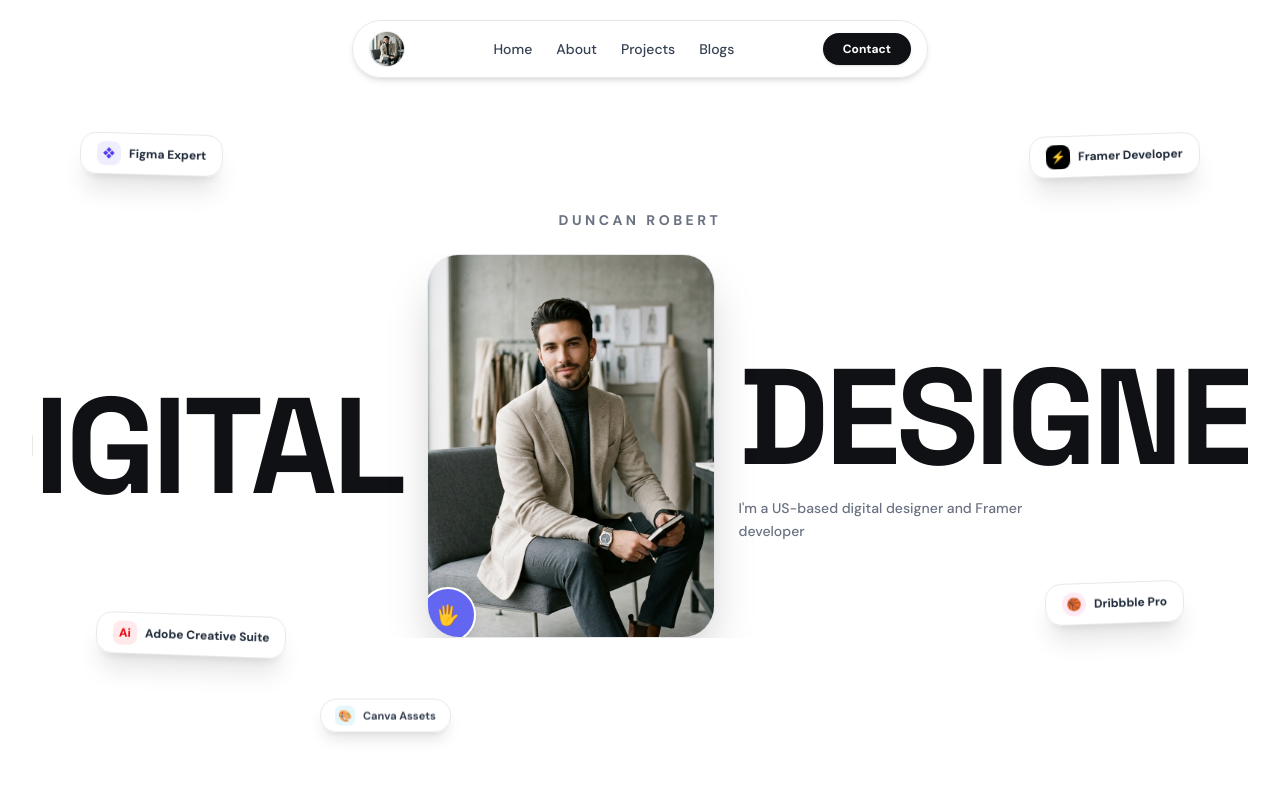
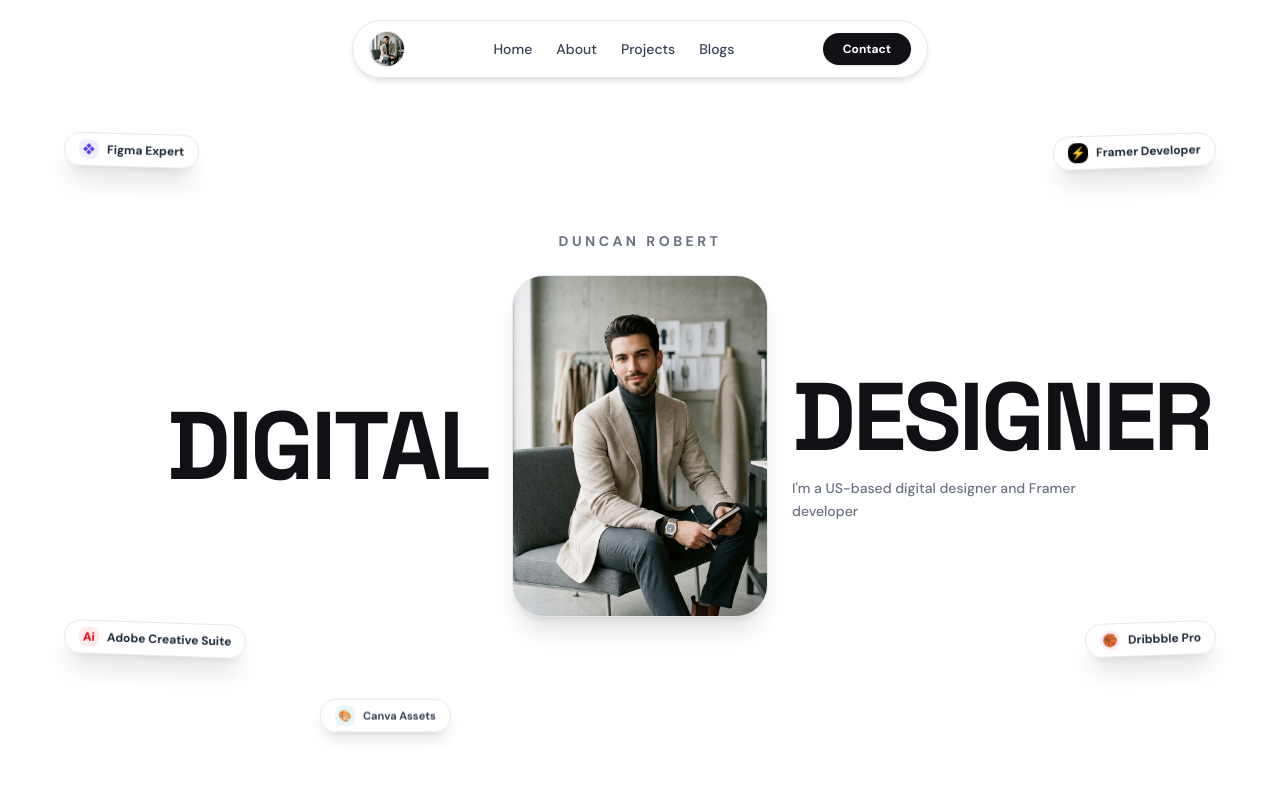
Before and after one commit to aeropeak26/Nivetha_portfolio, a Next.js app: page / in a window 1280 px wide. Shown: the top 800 px of the page. Built offline with nearby package versions, Linux system fonts and the light colour scheme.

Commit message:
fix: adjust hero typography font sizing so DIGITAL and DESIGNER fit 100% visible on full screen without overflow, and remove hand icon

```diff
--- a/src/components/PortaviaContact.tsx
+++ b/src/components/PortaviaContact.tsx
@@ -26,7 +26,7 @@ export default function PortaviaContact() {
 
         <div className="grid grid-cols-1 lg:grid-cols-12 gap-12 items-start">
 
-          {/* Left Portrait Column with Floating Hand Badge */}
+          {/* Left Portrait Column */}
           <motion.div
             initial={{ opacity: 0, x: -30 }}
             whileInView={{ opacity: 1, x: 0 }}
@@ -40,16 +40,6 @@ export default function PortaviaContact() {
                 fill
                 className="object-cover"
               />
-
-              {/* Interactive Floating Badge */}
-              <motion.div
-                animate={{ y: [0, -6, 0] }}
-                transition={{ repeat: Infinity, duration: 3 }}
-                className="absolute bottom-4 left-4 w-14 h-14 rounded-full bg-[#6366F1] text-white flex flex-col items-center justify-center font-bold shadow-lg border-2 border-white cursor-pointer text-xs"
-              >
-                <span>Hi</span>
-                <span className="text-[10px]">🖐️</span>
-              </motion.div>
             </div>
           </motion.div>
 
--- a/src/components/PortaviaHero.tsx
+++ b/src/components/PortaviaHero.tsx
@@ -2,11 +2,10 @@
 
 import Image from "next/image";
 import { motion } from "framer-motion";
-import { Sparkles, Layers, Paintbrush, Palette, Compass } from "lucide-react";
 
 export default function PortaviaHero() {
   return (
-    <section id="hero" className="min-h-screen pt-28 pb-16 px-4 flex flex-col justify-center items-center relative overflow-hidden bg-white text-[#0F1115]">
+    <section id="hero" className="min-h-screen pt-28 pb-16 px-4 sm:px-6 flex flex-col justify-center items-center relative overflow-hidden bg-white text-[#0F1115]">
 
       {/* Floating Design Tool Icons / Badges in Empty Spaces */}
 
@@ -14,9 +13,9 @@ export default function PortaviaHero() {
       <motion.div
         animate={{ y: [0, -12, 0], rotate: [-2, 2, -2] }}
         transition={{ duration: 5, repeat: Infinity, ease: "easeInOut" }}
-        className="absolute top-36 left-4 sm:left-12 lg:left-20 z-20 hidden sm:flex items-center gap-2 px-4 py-2 rounded-2xl bg-white/90 backdrop-blur-md border border-gray-200 shadow-xl text-xs font-bold text-gray-800"
+        className="absolute top-36 left-4 sm:left-10 lg:left-16 z-20 hidden sm:flex items-center gap-2 px-3.5 py-1.5 rounded-2xl bg-white/90 backdrop-blur-md border border-gray-200 shadow-xl text-xs font-bold text-gray-800"
       >
-        <div className="w-6 h-6 rounded-lg bg-indigo-500/10 text-indigo-600 flex items-center justify-center font-black">
+        <div className="w-5 h-5 rounded-lg bg-indigo-500/10 text-indigo-600 flex items-center justify-center font-black">
           ❖
         </div>
         <span>Figma Expert</span>
@@ -26,9 +25,9 @@ export default function PortaviaHero() {
       <motion.div
         animate={{ y: [0, 10, 0], rotate: [2, -2, 2] }}
         transition={{ duration: 6, repeat: Infinity, ease: "easeInOut", delay: 1 }}
-        className="absolute bottom-36 left-6 sm:left-16 lg:left-24 z-20 hidden md:flex items-center gap-2 px-4 py-2 rounded-2xl bg-white/90 backdrop-blur-md border border-gray-200 shadow-xl text-xs font-bold text-gray-800"
+        className="absolute bottom-36 left-4 sm:left-10 lg:left-16 z-20 hidden md:flex items-center gap-2 px-3.5 py-1.5 rounded-2xl bg-white/90 backdrop-blur-md border border-gray-200 shadow-xl text-xs font-bold text-gray-800"
       >
-        <div className="w-6 h-6 rounded-lg bg-red-500/10 text-red-600 flex items-center justify-center font-black">
+        <div className="w-5 h-5 rounded-lg bg-red-500/10 text-red-600 flex items-center justify-center font-black">
           Ai
         </div>
         <span>Adobe Creative Suite</span>
@@ -38,9 +37,9 @@ export default function PortaviaHero() {
       <motion.div
         animate={{ y: [0, -10, 0], rotate: [2, -2, 2] }}
         transition={{ duration: 4.5, repeat: Infinity, ease: "easeInOut", delay: 0.5 }}
-        className="absolute top-36 right-4 sm:right-12 lg:right-20 z-20 hidden sm:flex items-center gap-2 px-4 py-2 rounded-2xl bg-white/90 backdrop-blur-md border border-gray-200 shadow-xl text-xs font-bold text-gray-800"
+        className="absolute top-36 right-4 sm:right-10 lg:right-16 z-20 hidden sm:flex items-center gap-2 px-3.5 py-1.5 rounded-2xl bg-white/90 backdrop-blur-md border border-gray-200 shadow-xl text-xs font-bold text-gray-800"
       >
-        <div className="w-6 h-6 rounded-lg bg-black text-white flex items-center justify-center font-black text-xs">
+        <div className="w-5 h-5 rounded-lg bg-black text-white flex items-center justify-center font-black text-xs">
           ⚡
         </div>
         <span>Framer Developer</span>
@@ -50,9 +49,9 @@ export default function PortaviaHero() {
       <motion.div
         animate={{ y: [0, 12, 0], rotate: [-2, 2, -2] }}
         transition={{ duration: 5.5, repeat: Infinity, ease: "easeInOut", delay: 1.5 }}
-        className="absolute bottom-44 right-6 sm:right-16 lg:right-24 z-20 hidden md:flex items-center gap-2 px-4 py-2 rounded-2xl bg-white/90 backdrop-blur-md border border-gray-200 shadow-xl text-xs font-bold text-gray-800"
+        className="absolute bottom-36 right-4 sm:right-10 lg:right-16 z-20 hidden md:flex items-center gap-2 px-3.5 py-1.5 rounded-2xl bg-white/90 backdrop-blur-md border border-gray-200 shadow-xl text-xs font-bold text-gray-800"
       >
-        <div className="w-6 h-6 rounded-full bg-pink-500/10 text-pink-600 flex items-center justify-center font-black text-xs">
+        <div className="w-5 h-5 rounded-full bg-pink-500/10 text-pink-600 flex items-center justify-center font-black text-xs">
           🏀
         </div>
         <span>Dribbble Pro</span>
@@ -72,39 +71,39 @@ export default function PortaviaHero() {
 
 
       {/* Hero Container */}
-      <div className="max-w-7xl mx-auto w-full flex flex-col items-center my-auto relative z-10 px-2 sm:px-4">
+      <div className="w-full max-w-6xl mx-auto flex flex-col items-center my-auto relative z-10">
 
         {/* Top Name Subtitle */}
         <motion.span
           initial={{ opacity: 0, y: 15 }}
           animate={{ opacity: 1, y: 0 }}
           transition={{ duration: 0.5 }}
-          className="text-xs sm:text-sm font-bold uppercase tracking-[0.25em] text-gray-500 mb-6 font-sans"
+          className="text-xs sm:text-sm font-bold uppercase tracking-[0.25em] text-gray-500 mb-6 font-sans text-center"
         >
           DUNCAN ROBERT
         </motion.span>
 
-        {/* Main Display Title Grid: DIGITAL [Portrait] DESIGNER */}
-        <div className="w-full flex flex-col lg:flex-row items-center justify-center gap-4 lg:gap-6 overflow-hidden">
+        {/* Main Display Title Grid: DIGITAL [Portrait] DESIGNER (Fluid typography & spacing so all letters fit 100% visible on screen) */}
+        <div className="w-full flex flex-col lg:flex-row items-center justify-center gap-4 lg:gap-6 px-2">
 
-          {/* Left Headline: DIGITAL (Sized responsively to fit 100% inside container) */}
+          {/* Left Headline: DIGITAL */}
           <motion.div
-            initial={{ opacity: 0, x: -40 }}
+            initial={{ opacity: 0, x: -30 }}
             animate={{ opacity: 1, x: 0 }}
             transition={{ duration: 0.7 }}
-            className="text-center lg:text-right shrink-0"
+            className="text-center lg:text-right flex-1 min-w-0"
           >
-            <h1 className="text-5xl sm:text-7xl md:text-8xl lg:text-[7.5rem] xl:text-[8.5rem] font-bold tracking-tighter text-[#0F1115] uppercase leading-none font-display">
+            <h1 className="text-4xl sm:text-6xl md:text-7xl lg:text-7xl xl:text-8xl font-bold tracking-tighter text-[#0F1115] uppercase leading-none font-display whitespace-nowrap">
               DIGITAL
             </h1>
           </motion.div>
 
-          {/* Center Portrait Image Card */}
+          {/* Center Portrait Image Card (Clean without hand badge) */}
           <motion.div
             initial={{ opacity: 0, scale: 0.9 }}
             animate={{ opacity: 1, scale: 1 }}
             transition={{ duration: 0.7, delay: 0.2 }}
-            className="relative w-56 sm:w-64 md:w-72 aspect-[3/4] rounded-[32px] overflow-hidden shadow-2xl border border-gray-200 shrink-0 my-2 lg:my-0 group bg-[#F8F9FA]"
+            className="relative w-52 sm:w-60 md:w-64 aspect-[3/4] rounded-[32px] overflow-hidden shadow-xl border border-gray-200 shrink-0 my-2 lg:my-0 group bg-[#F8F9FA]"
           >
             <Image
               src="/images/duncan_portrait.png"
@@ -113,28 +112,19 @@ export default function PortaviaHero() {
               priority
               className="object-cover group-hover:scale-105 transition-transform duration-700"
             />
-
-            {/* Periwinkle Blue Floating Hand Badge */}
-            <motion.div
-              animate={{ y: [0, -6, 0] }}
-              transition={{ repeat: Infinity, duration: 3, ease: "easeInOut" }}
-              className="absolute -bottom-2 -left-2 w-12 h-12 sm:w-14 sm:h-14 rounded-full bg-[#6366F1] text-white flex items-center justify-center shadow-lg border-2 border-white text-lg sm:text-xl cursor-pointer hover:scale-110 transition-transform"
-            >
-              🖐️
-            </motion.div>
           </motion.div>
 
-          {/* Right Headline & Subtitle: DESIGNER (Sized responsively to fit 100% inside container) */}
+          {/* Right Headline & Subtitle: DESIGNER */}
           <motion.div
-            initial={{ opacity: 0, x: 40 }}
+            initial={{ opacity: 0, x: 30 }}
             animate={{ opacity: 1, x: 0 }}
             transition={{ duration: 0.7, delay: 0.1 }}
-            className="text-center lg:text-left flex flex-col items-center lg:items-start shrink-0"
+            className="text-center lg:text-left flex-1 min-w-0 flex flex-col items-center lg:items-start"
           >
-            <h1 className="text-5xl sm:text-7xl md:text-8xl lg:text-[7.5rem] xl:text-[8.5rem] font-bold tracking-tighter text-[#0F1115] uppercase leading-none font-display">
+            <h1 className="text-4xl sm:text-6xl md:text-7xl lg:text-7xl xl:text-8xl font-bold tracking-tighter text-[#0F1115] uppercase leading-none font-display whitespace-nowrap">
               DESIGNER
             </h1>
-            <p className="mt-3 text-xs sm:text-sm text-gray-500 font-medium max-w-xs leading-relaxed">
+            <p className="mt-3 text-xs sm:text-sm text-gray-500 font-medium max-w-xs leading-relaxed text-center lg:text-left">
               I'm a US-based digital designer and Framer developer
             </p>
           </motion.div>
```
